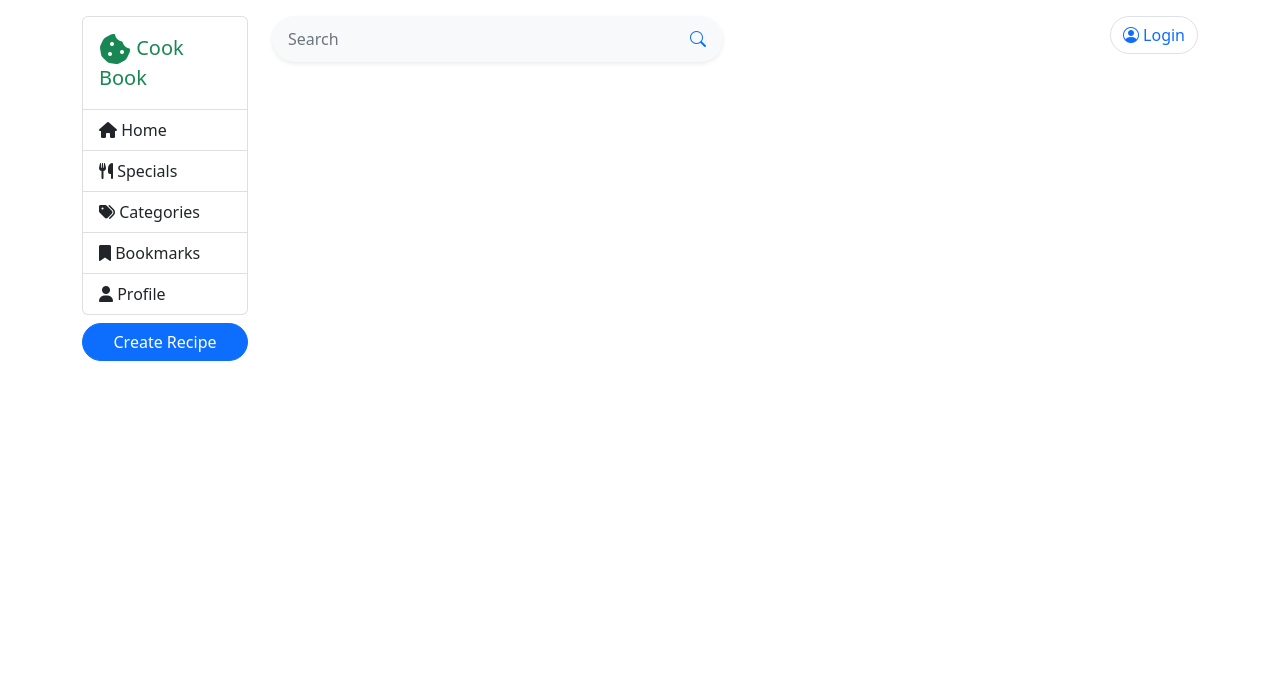
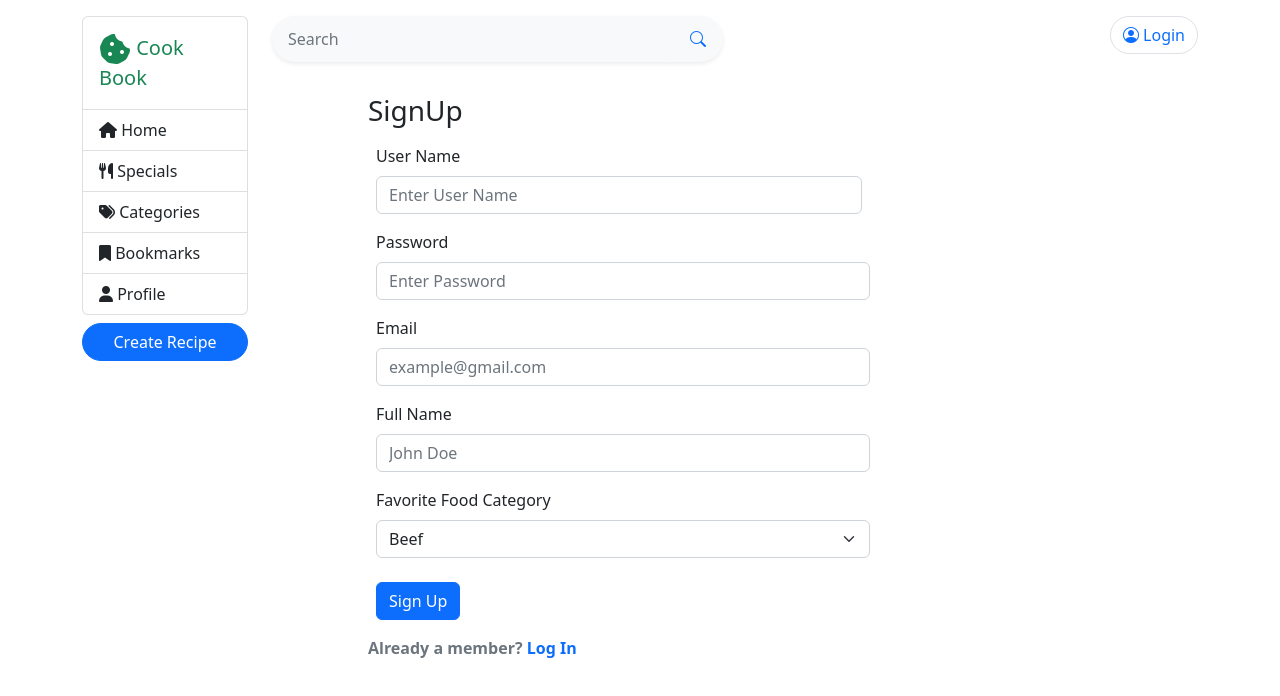
Before and after one commit to vivekananda-reddy/cookbook-react-server, a React (Create React App) app: page /meal/users/signup in a window 1280 px wide. Shown: the top 696 px of the page. Built offline with nearby package versions, Linux system fonts and the light colour scheme; no server answers.

Commit message:
sign up completed

```diff
--- /dev/null
+++ b/src/cookbook/Login/index.js
@@ -0,0 +1,31 @@
+import {Link} from "react-router-dom";
+
+const Login = () => {
+    return (
+            <div className="row p-lg-5">
+                    <h3 className="ms-lg-5">Login</h3>
+                <div className="col-lg-7 ms-lg-5">
+                    <form>
+                        <div className="form-group m-2">
+                            <label htmlFor="InputUserName1">User Name</label>
+                            <input type="text" className="form-control mt-2" id="InputUserName1" placeholder="Enter User Name"/>
+                        </div>
+                        <div className="form-group ms-2 mt-3">
+                            <label htmlFor="InputPassword1">Password</label>
+                            <input type="password" className="form-control mt-2" id="InputPassword1" placeholder="Password"/>
+                        </div>
+
+                        <button type="submit" className="btn btn-primary ms-2 mt-4">Log In</button>
+                    </form>
+                    <div className="row mt-3">
+                        <span className="text-secondary fw-bold">
+                            Not a member? <Link to="/meal/users/signup" className="text-decoration-none">Sign Up</Link>
+                        </span>
+                    </div>
+                </div>
+            </div>
+
+    )
+}
+
+export default Login;
--- /dev/null
+++ b/src/cookbook/SignUp/index.js
@@ -0,0 +1,107 @@
+import {Link} from "react-router-dom";
+import {useState} from "react";
+import {registerUser} from "../../services/users-service";
+const SignUp = () => {
+
+    const [userName, setUserName] = useState("")
+    const [password, setPassword] = useState("")
+    const [email, setEmail] = useState("")
+    const [name, setName] = useState("")
+    const [favCat, setFavCat] = useState("Beef")
+    const [error, setError] = useState("")
+
+    const changeUserName = (event) => {
+        setUserName(event.target.value)
+    }
+
+    const changePassword = (event) => {
+        setPassword(event.target.value)
+    }
+    const changeEmail = (event) => {
+        setEmail(event.target.value)
+    }
+    const changeName = (event) => {
+        setName(event.target.value)
+    }
+
+    const changeFavCat = (event) => {
+        setFavCat(event.target.value)
+    }
+
+    const signUpUser = async () => {
+        //console.log(userName, password,email,name,favCat)
+        if (userName === "" || password === "" || email === "" || name === "" || favCat === "") {
+            setError("All the below fields are mandatory");
+            return
+        }
+        const user = {
+            userName, password, email, name, category: favCat
+        }
+        console.log(user)
+        setError("")
+        const response = await registerUser(user)
+        if(response.error) {
+            setError(response.error)
+        }
+    }
+
+    return (
+        <div className="row ps-lg-5 pt-lg-4">
+            <h3 className="ms-lg-5">SignUp</h3>
+            <div className="col-lg-7 ms-lg-5">
+                <form>
+                    {
+                        (error) ? <div className="alert alert-danger" role="alert">
+                                    {error}
+                        </div> : ""
+                    }
+
+                    <div className="form-group m-2">
+                        <label htmlFor="InputUserName1">User Name</label>
+                        <input type="text" className="form-control mt-2" onChange={changeUserName} value={userName} id="InputUserName1" placeholder="Enter User Name"/>
+                    </div>
+                    <div className="form-group ms-2 mt-3">
+                        <label htmlFor="InputPassword1">Password</label>
+                        <input type="password" className="form-control mt-2" onChange={changePassword} value={password} id="InputPassword1" placeholder="Enter Password"/>
+                    </div>
+                    <div className="form-group ms-2 mt-3">
+                        <label htmlFor="InputEmail1">Email</label>
+                        <input type="email" className="form-control mt-2" onChange={changeEmail} value={email} id="InputEmail1" placeholder="example@gmail.com" required/>
+                    </div>
+                    <div className="form-group ms-2 mt-3">
+                        <label htmlFor="InputName1">Full Name</label>
+                        <input type="text" className="form-control mt-2" onChange={changeName} value={name} id="InputName1" placeholder="John Doe"/>
+                    </div>
+                    <div className="form-group ms-2 mt-3">
+                        <label htmlFor="InputSelection1">Favorite Food Category</label>
+                        <select value={favCat} onChange={changeFavCat} className="form-select mt-2">
+                            <option value="Beef">Beef</option>
+                            <option value="Chicken">Chicken</option>
+                            <option value="Dessert">Dessert</option>
+                            <option value="Lamb">Lamb</option>
+                            <option value="Pasta">Pasta</option>
+                            <option value="Pork">Pork</option>
+                            <option value="Seafood">Seafood</option>
+                            <option value="Side">Side</option>
+                            <option value="Starter">Starter</option>
+                            <option value="Vegan">Vegan</option>
+                            <option value="Vegetarian">Vegetarian</option>
+                            <option value="Breakfast">Breakfast</option>
+                            <option value="Goat">Goat</option>
+                        </select>
+                    </div>
+                    <button type="button" onClick={signUpUser} className="btn btn-primary ms-2 mt-4">Sign Up</button>
+                </form>
+                <div className="row mt-3">
+                        <span className="text-secondary fw-bold">
+                            Already a member? <Link to="/meal/users/login" className="text-decoration-none">Log In</Link>
+                        </span>
+                </div>
+            </div>
+
+
+        </div>
+    )
+}
+
+export default SignUp;
--- a/src/cookbook/TopNavigationbar/index.js
+++ b/src/cookbook/TopNavigationbar/index.js
@@ -10,6 +10,10 @@ const TopNavigationbar = () => {
 
     const searchMeal = () => {
         navigate(`meal/search/${search}`)
+    }
+
+    const goToLogin = () => {
+        navigate('meal/users/login')
     }
 
     return(
@@ -26,7 +30,7 @@ const TopNavigationbar = () => {
                 </div>
             </div>
             <div className="col-6">
-                <button className="btn rounded-pill float-end text-primary border border-1" type="button">
+                <button className="btn rounded-pill float-end text-primary border border-1" type="button" onClick={goToLogin}>
                     <i className="bi bi-person-circle"></i> Login</button>
 
             </div>
--- a/src/cookbook/index.js
+++ b/src/cookbook/index.js
@@ -5,6 +5,8 @@ import SearchResults from './SearchResults';
 import {Route, Routes} from "react-router";
 import Home from "./Home";
 import MealDetails from "./MealDetails";
+import Login from "./Login";
+import SignUp from "./SignUp"
 
 const Cookbook = () => {
     return(
@@ -18,11 +20,13 @@ const Cookbook = () => {
                     <TopNavigationbar/>
                 </div>
 
-                    <Routes>
-                        <Route path="meal/home" element={<Home/>}/>
-                        <Route path="meal/search/:searchText" element={<SearchResults/>}/>
-                        <Route path="meal/details/:mealId" element={<MealDetails/>}/>
-                    </Routes>
+                <Routes>
+                    <Route path="meal/home" element={<Home/>}/>
+                    <Route path="meal/search/:searchText" element={<SearchResults/>}/>
+                    <Route path="meal/details/:mealId" element={<MealDetails/>}/>
+                    <Route path="meal/users/login" element={<Login/>}/>
+                    <Route path="meal/users/signup" element={<SignUp/>}/>
+                </Routes>
 
             </div>
         </div>
--- /dev/null
+++ b/src/services/users-service.js
@@ -0,0 +1,9 @@
+import axios from "axios";
+
+const API_BASE =  process.env.REACT_APP_API_BASE + "/users";
+
+export const registerUser = async (user) => {
+    const response = await axios.post(API_BASE, user)
+    console.log(response.data)
+    return response.data
+}
```
